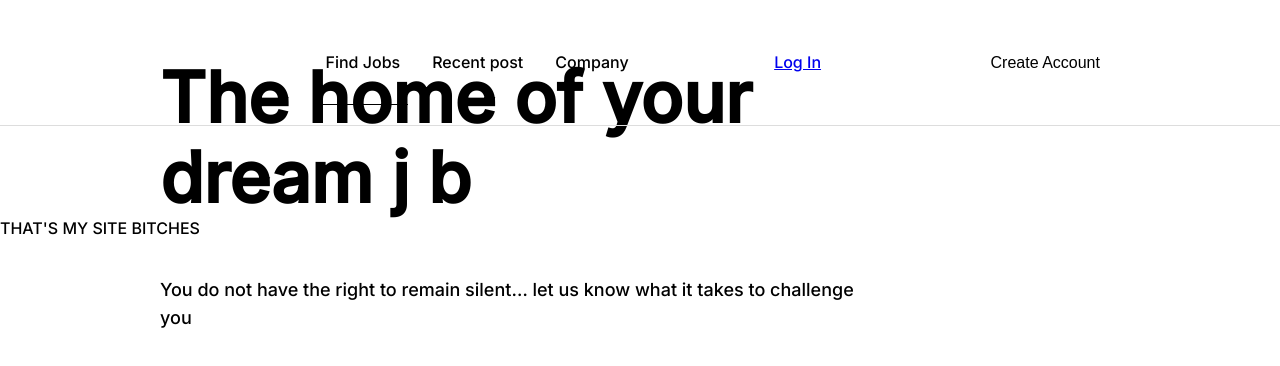
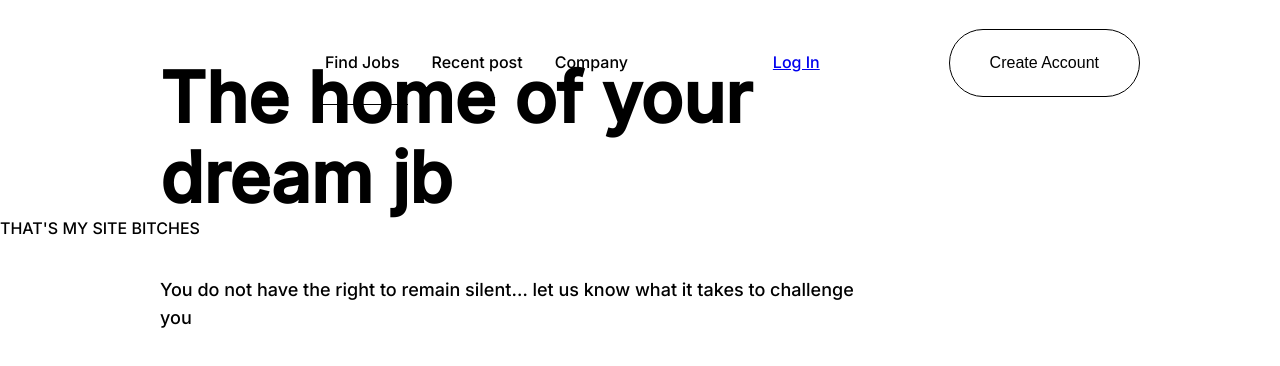
Before and after one commit to jegius/aleksandr-edu, a website: page index.html in a window 1280 px wide. Drawn offline with Linux system fonts and the light colour scheme.

Commit message:
In process of making header-3.
Navigation bar have done, but very rare, need review. Started to make Group 1000002307, but with no results.

```diff
--- a/css/main.css
+++ b/css/main.css
@@ -11,7 +11,6 @@
   --logo: url("/css/image/header/logo.svg");
   --vector_1: url("/css/image/header/Vector_1.svg");
   --doodle-4_1: url("css/image/header/doodle-4_1.png");
-
 
 
 }
@@ -29,11 +28,10 @@ body {
 
 }
 
-
 .header {
   background-color: transparent;
   padding: 1.25rem;
-  border-bottom: 0.0625rem solid #ddd;
+  border-bottom: 0.0625rem solid var(--lightgrey);
 }
 
 
@@ -63,6 +61,7 @@ body {
 
 .nav a:hover {
   color: var(--lightgrey);
+
 }
 
 .button {
@@ -79,9 +78,9 @@ body {
 }
 
 .header__contact-button {
-  background-color: var(--lightblack);
-  color: var(--white);
-  border: none;
+  background-color: transparent;
+  color: var(--purple);
+  border: 0.0625rem solid;
   padding: 0.625rem 1.25rem;
   font-size: 1rem;
   cursor: pointer;
@@ -91,7 +90,6 @@ body {
 .header__contact-button:hover {
   background-color: var(--lightgrey);
 }
-
 section {
   margin-top: 1.25rem;
 }
@@ -122,8 +120,9 @@ section {
 
 .header__contact-button {
   color: var(--purple);
-  background-color: var(--white);
+  background-color: transparent;
   padding: 1.5rem 2.5rem;
+  border: 0.0625rem solid;
   border-radius: 10rem;
   cursor: pointer;
   box-shadow: 0 0 0 0;
@@ -175,13 +174,17 @@ section {
   background-color: var(--white);
   background: var(--doodle-4_1);
   background-repeat: no-repeat;
+
 }
 
 .cart {
   max-width: 44.625rem;
   max-height: 10rem;
 }
+.logo {
+  background-image: var(--doodle-4_1)
 
+}
 .cart__text {
   font-size: 1.125rem;
   line-height: 1.75rem;
--- a/index.html
+++ b/index.html
@@ -24,7 +24,8 @@
         </header>
         <section class="block _with-padding">
             <div class="cart">
-                <h1 class="cart__header">The home of your dream j  b</h1>
+                <h1 class="cart__header">The home of your dream j<span class="logo"></span>b</h1>
+
                 <p class="cart__text">You do not have the right to remain silent… let us know what it takes to challenge you</p>
 
             </div>
```
